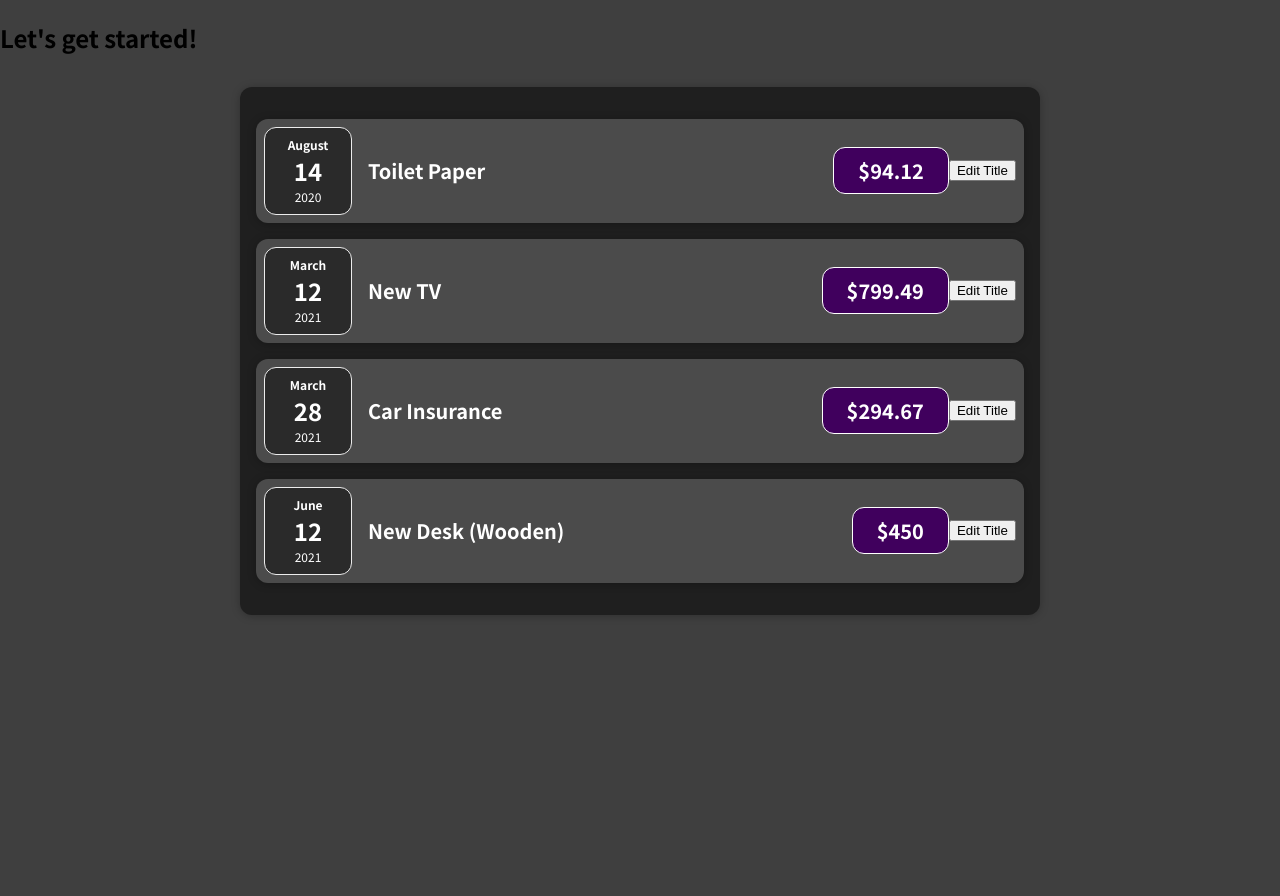
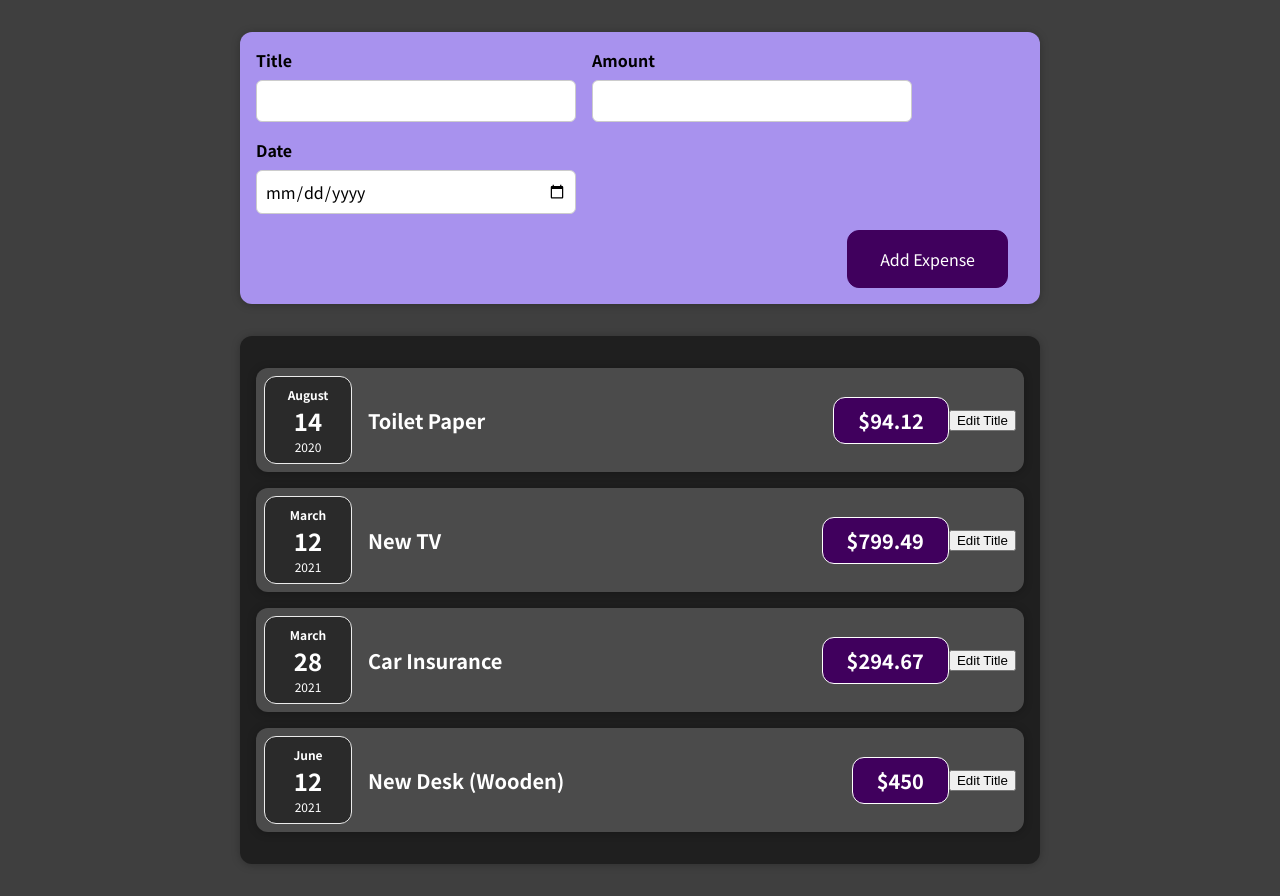
Before and after one commit to danielfontoura182/react--expense-app, a React (Create React App) app: page / in a window 1280 px wide. Before the commit the page ends 800 px from the top, so only its background shows below. Built offline with nearby package versions, Linux system fonts and the light colour scheme.

Commit message:
add NewExpense and ExpenseForm components

```diff
--- a/src/App.js
+++ b/src/App.js
@@ -1,3 +1,4 @@
+import NewExpense from './components/NewExpense/NewExpense'
 import Expenses from './components/Expenses/Expenses'
 
 function App() {
@@ -25,7 +26,7 @@
 
   return (
     <div>
-      <h2>Let's get started!</h2>
+      <NewExpense />
       <Expenses expenses={expenses}></Expenses>
     </div>
   )
--- /dev/null
+++ b/src/components/NewExpense/ExpenseForm.css
@@ -0,0 +1,26 @@
+.new-expense__controls {
+  display: flex;
+  flex-wrap: wrap;
+  gap: 1rem;
+  margin-bottom: 1rem;
+  text-align: left;
+}
+
+.new-expense__control label {
+  font-weight: bold;
+  margin-bottom: 0.5rem;
+  display: block;
+}
+
+.new-expense__control input {
+  font: inherit;
+  padding: 0.5rem;
+  border-radius: 6px;
+  border: 1px solid #ccc;
+  width: 20rem;
+  max-width: 100%;
+}
+
+.new-expense__actions {
+  text-align: right;
+}
--- /dev/null
+++ b/src/components/NewExpense/ExpenseForm.js
@@ -0,0 +1,27 @@
+import './ExpenseForm.css'
+
+function ExpenseForm() {
+  return (
+    <form>
+      <div className="new-expense__controls">
+        <div className="new-expense__control">
+          <label>Title</label>
+          <input type="text"></input>
+        </div>
+        <div className="new-expense__control">
+          <label>Amount</label>
+          <input type="number" min="0.01" step="0.01"></input>
+        </div>
+        <div className="new-expense__control">
+          <label>Date</label>
+          <input type="date" min="2019-01-01" max="2022-12-31"></input>
+        </div>
+      </div>
+      <div className="new-expense__actions">
+        <button type="submit">Add Expense</button>
+      </div>
+    </form>
+  )
+}
+
+export default ExpenseForm
--- /dev/null
+++ b/src/components/NewExpense/NewExpense.css
@@ -0,0 +1,38 @@
+.new-expense {
+  background-color: #a892ee;
+  padding: 1rem;
+  margin: 2rem auto;
+  width: 50rem;
+  max-width: 95%;
+  border-radius: 12px;
+  text-align: center;
+  box-shadow: 0 1px 8px rgba(0, 0, 0, 0.25);
+}
+
+.new-expense button {
+  font: inherit;
+  cursor: pointer;
+  padding: 1rem 2rem;
+  border: 1px solid #40005d;
+  background-color: #40005d;
+  color: white;
+  border-radius: 12px;
+  margin-right: 1rem;
+}
+
+.new-expense button:hover,
+.new-expense button:active {
+  background-color: #510674;
+  border-color: #510674;
+}
+
+.new-expense button.alternative {
+  color: #220131;
+  border-color: transparent;
+  background-color: transparent;
+}
+
+.new-expense button.alternative:hover,
+.new-expense button.alternative:active {
+  background-color: #ddb3f8;
+}
--- /dev/null
+++ b/src/components/NewExpense/NewExpense.js
@@ -0,0 +1,12 @@
+import './NewExpense.css'
+import ExpenseForm from './ExpenseForm'
+
+function NewExpense() {
+  return (
+    <div className="new-expense">
+      <ExpenseForm></ExpenseForm>
+    </div>
+  )
+}
+
+export default NewExpense
```
Also changed, not shown: 1 other file (tests, documents, lock files or other folders).
